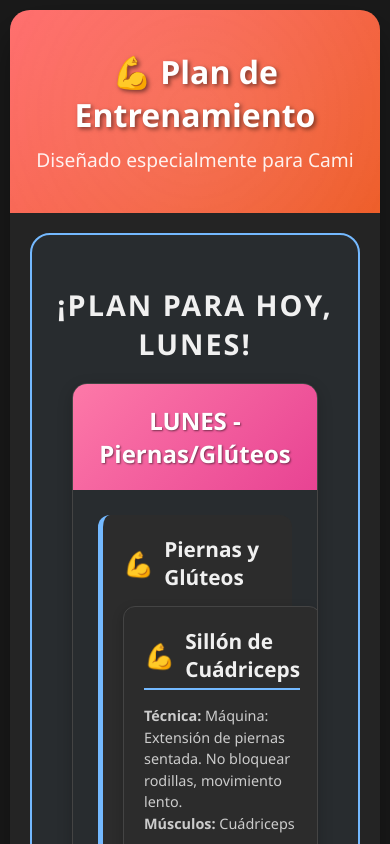
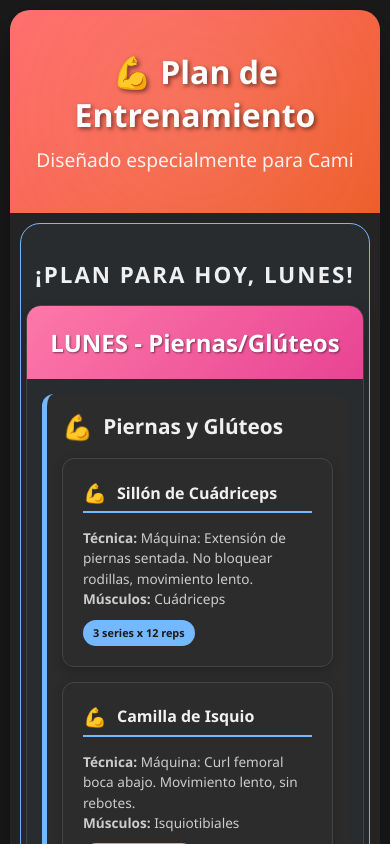
Before and after one commit to camiurenda/gymBro, a React (Create React App) app in the folder gymbro/: page / in a window 390 px wide. Shown: the top 844 px of the page. Built offline with nearby package versions, Linux system fonts and the light colour scheme.

Commit message:
RESPONSIVIDAD

```diff
--- a/gymbro/src/App.css
+++ b/gymbro/src/App.css
@@ -377,4 +377,44 @@ body {
     body {
         padding: 0;
     }
+
+  /* Hacemos que los títulos de sección sean más pequeños en móvil */
+  .section-title {
+    font-size: 1.4em;
+    margin: 30px 0 15px 0;
+  }
+
+  /*
+    LA CLAVE: Reducimos el espaciado del contenedor de foco
+    y de las tarjetas que están adentro para que no se "coman" el espacio.
+  */
+  .todays-focus {
+    padding: 5px; /* Reducimos drásticamente el padding */
+    margin: 10px;   /* Reducimos el margen */
+    border-width: 1px;
+  }
+
+  /* Le quitamos el margen a la tarjeta del día CUANDO está dentro del foco */
+  .todays-focus .day-section {
+    margin: 0;
+  }
+
+  /* También reducimos el padding interno del contenido del día */
+  .day-content {
+    padding: 15px;
+  }
+
+  .muscle-group {
+    padding: 15px;
+  }
+
+  /* Hacemos los títulos de las tarjetas de ejercicio un poco más pequeños */
+  .exercise-card h4 {
+    font-size: 1em;
+  }
+
+  /* Y el texto de los detalles */
+  .exercise-details {
+    font-size: 0.85em;
+  }
 }
```
